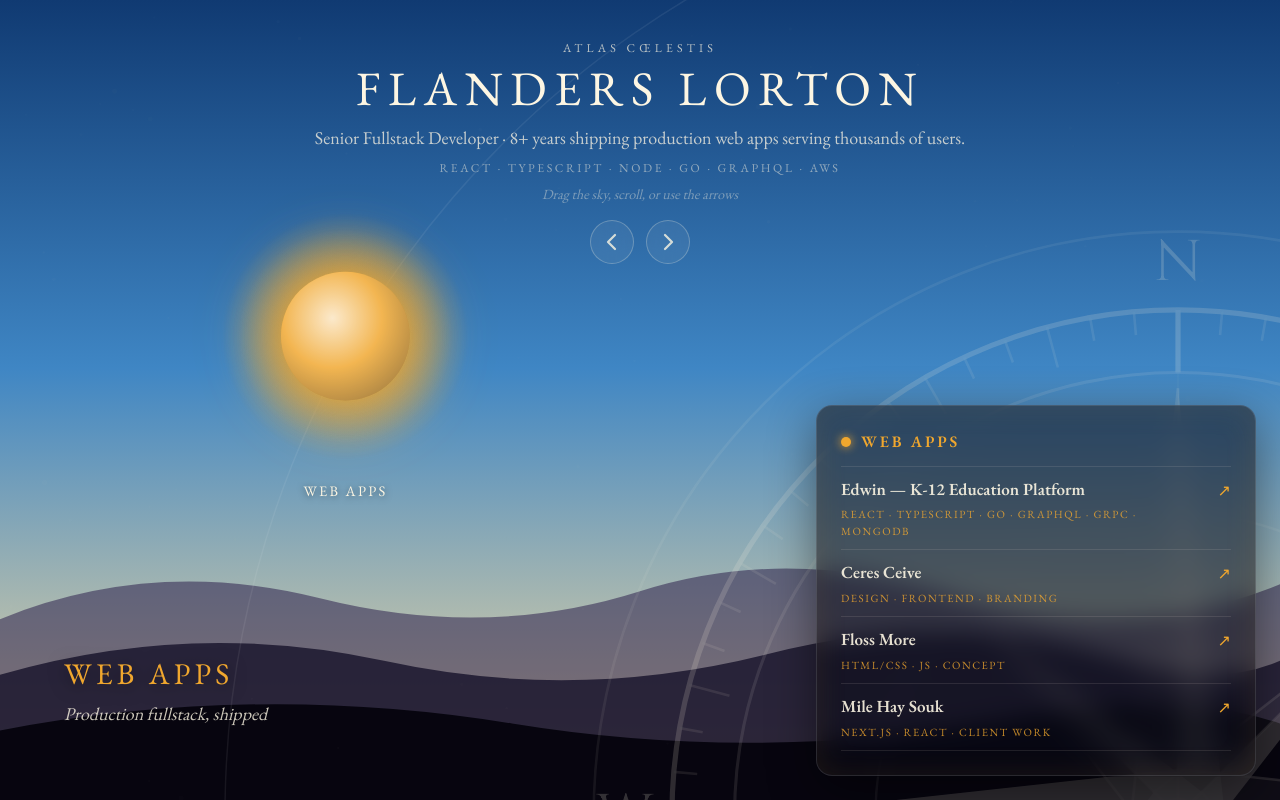
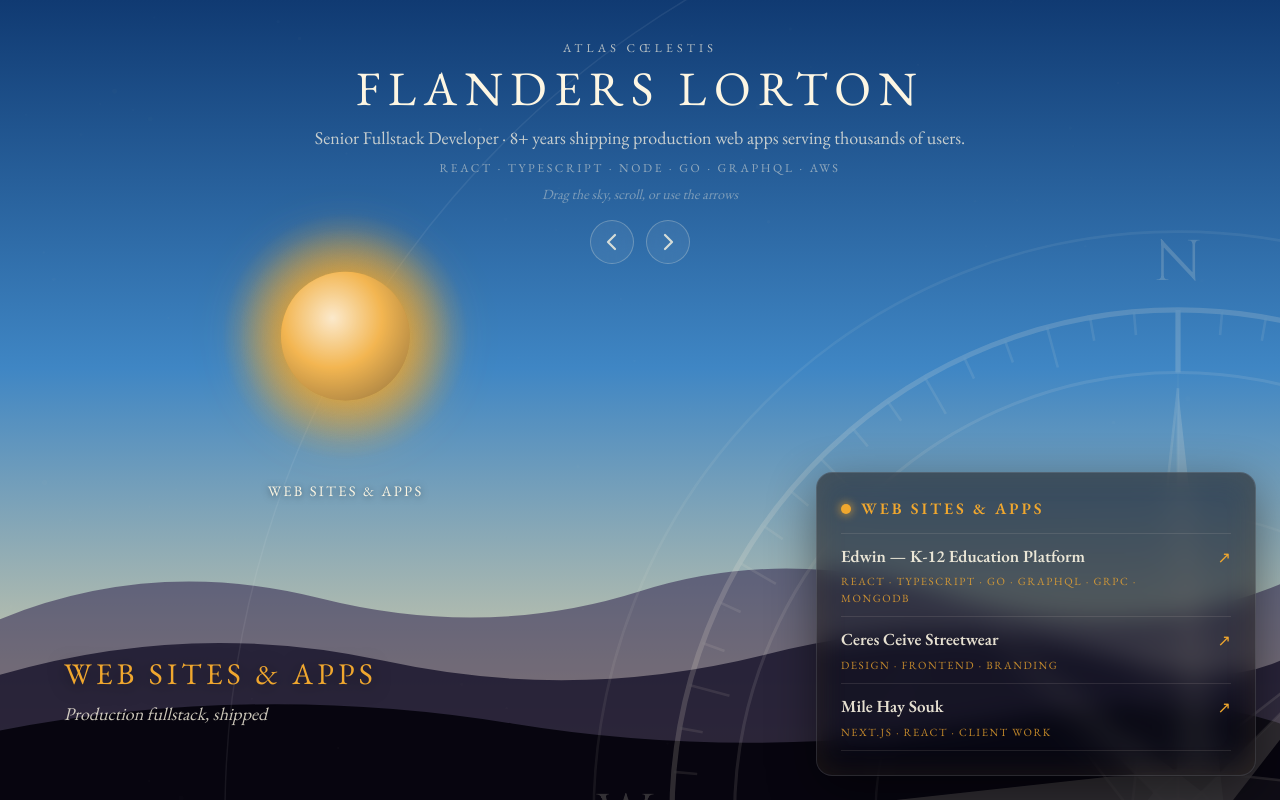
Before and after one commit to florton/celestial_portfolio_app, a Next.js app: page / in a window 1280 px wide. Built offline with nearby package versions, Linux system fonts and the light colour scheme.

Commit message:
minor card changes

```diff
--- a/app/data/portfolio.ts
+++ b/app/data/portfolio.ts
@@ -38,7 +38,7 @@ export type Category = {
 export const categories: Category[] = [
   {
     id: "web",
-    label: "Web Apps",
+    label: "Web Sites & Apps",
     tagline: "Production fullstack, shipped",
     accent: "#f0a72e",
     body: "sun",
@@ -53,17 +53,11 @@ export const categories: Category[] = [
         href: "https://www.edwin.app/resources-articles/edwin101",
       },
       {
-        title: "Ceres Ceive",
+        title: "Ceres Ceive Streetwear",
         blurb:
           "Streetwear brand concept site — art direction, layout, and interaction design.",
         stack: ["Design", "Frontend", "Branding"],
         href: "https://flanderslorton.com/ceresceive.html",
-      },
-      {
-        title: "Floss More",
-        blurb: "Playful product concept site exploring motion and micro-interactions.",
-        stack: ["HTML/CSS", "JS", "Concept"],
-        href: "https://flanderslorton.com/flossmore.html",
       },
       {
         title: "Mile Hay Souk",
```
